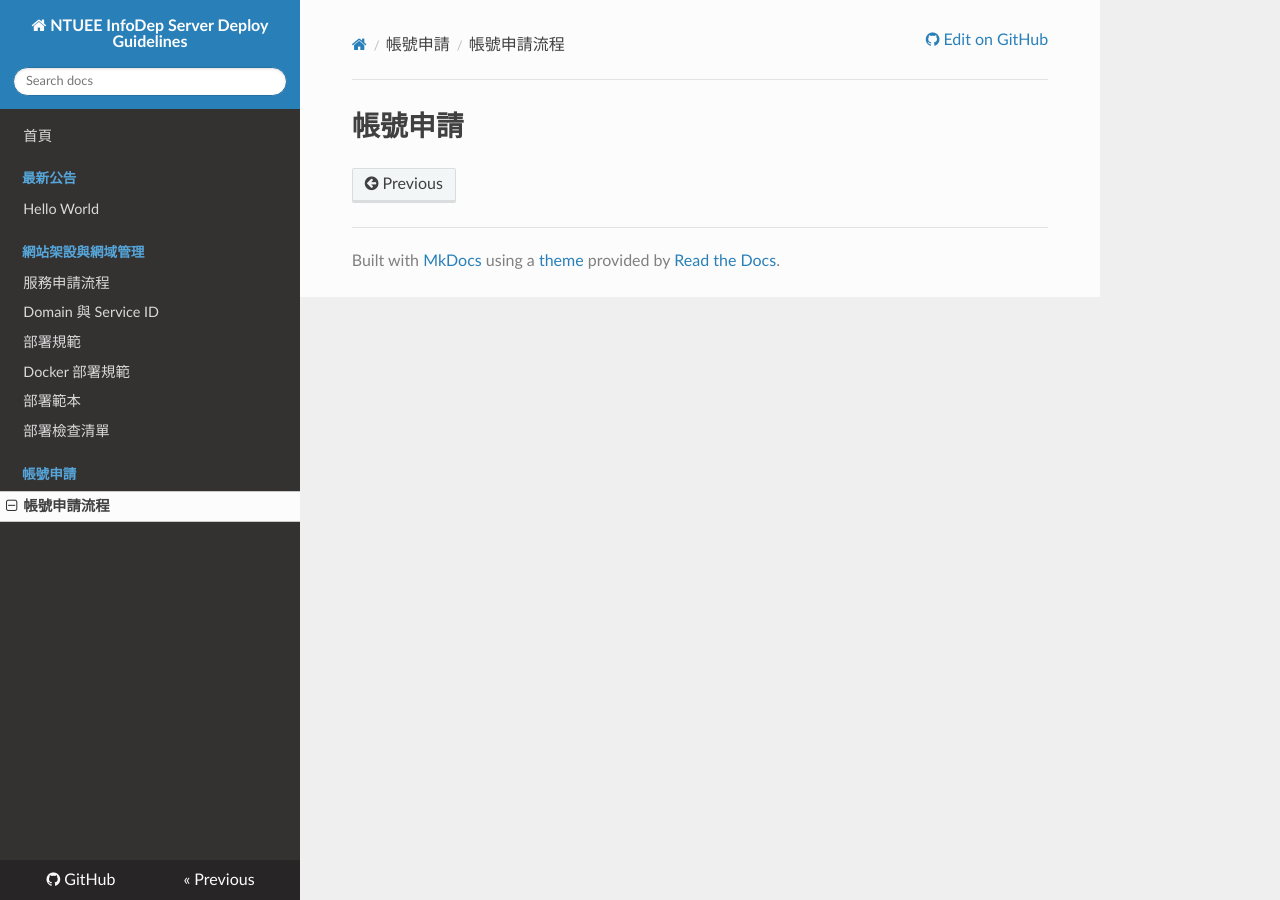
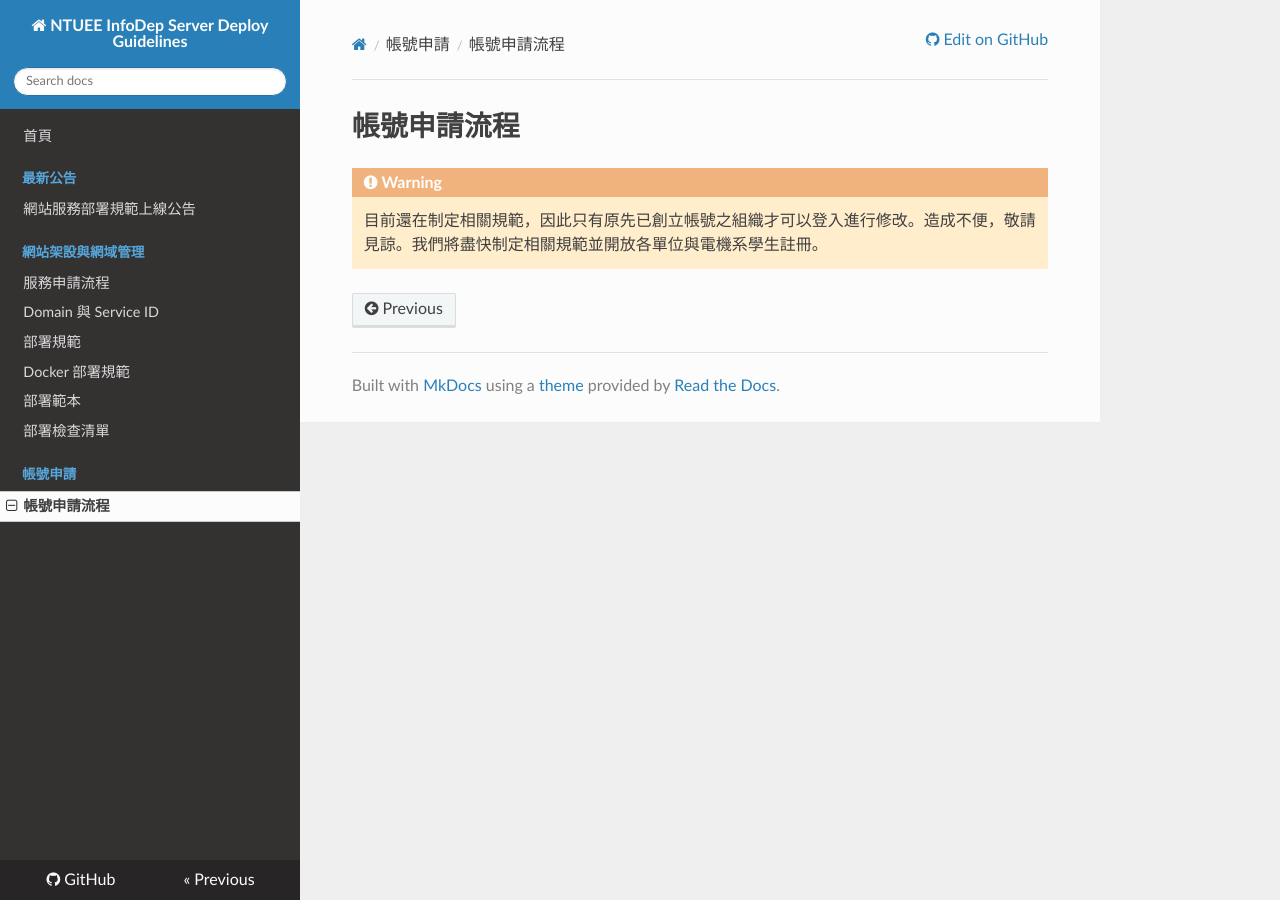
Before and after one commit to NTUEEInfoDep/server-deploy-guidelines, an MkDocs documentation site: the page built from docs/account/index.md, in a window 1280 px wide. Built offline with MkDocs 1.6.1, drawn with Linux system fonts in a browser that asks for light colours; nearby versions of some CDN libraries.

Commit message:
docs: update account application process and deployment announcement

```diff
--- a/docs/account/index.md
+++ b/docs/account/index.md
@@ -1 +1,4 @@
-# 帳號申請
+# 帳號申請流程
+
+!!! Warning
+    目前還在制定相關規範，因此只有原先已創立帳號之組織才可以登入進行修改。造成不便，敬請見諒。我們將盡快制定相關規範並開放各單位與電機系學生註冊。
--- a/mkdocs.yml
+++ b/mkdocs.yml
@@ -11,7 +11,7 @@ theme:
 nav:
   - 首頁: index.md
   - 最新公告:
-      - Hello World: news/2026092601.md
+      - 網站服務部署規範上線公告: news/2026092801.md
   - 網站架設與網域管理:
       - 服務申請流程: server/application.md
       - Domain 與 Service ID: server/naming.md
```
Also changed, not shown: docs/index.md (+1 -1 lines), docs/news/2026092601.md (deleted, +0 -1 lines), docs/news/2026092801.md (added, +12 -0 lines), docs/server/docker.md (+0 -2 lines).
